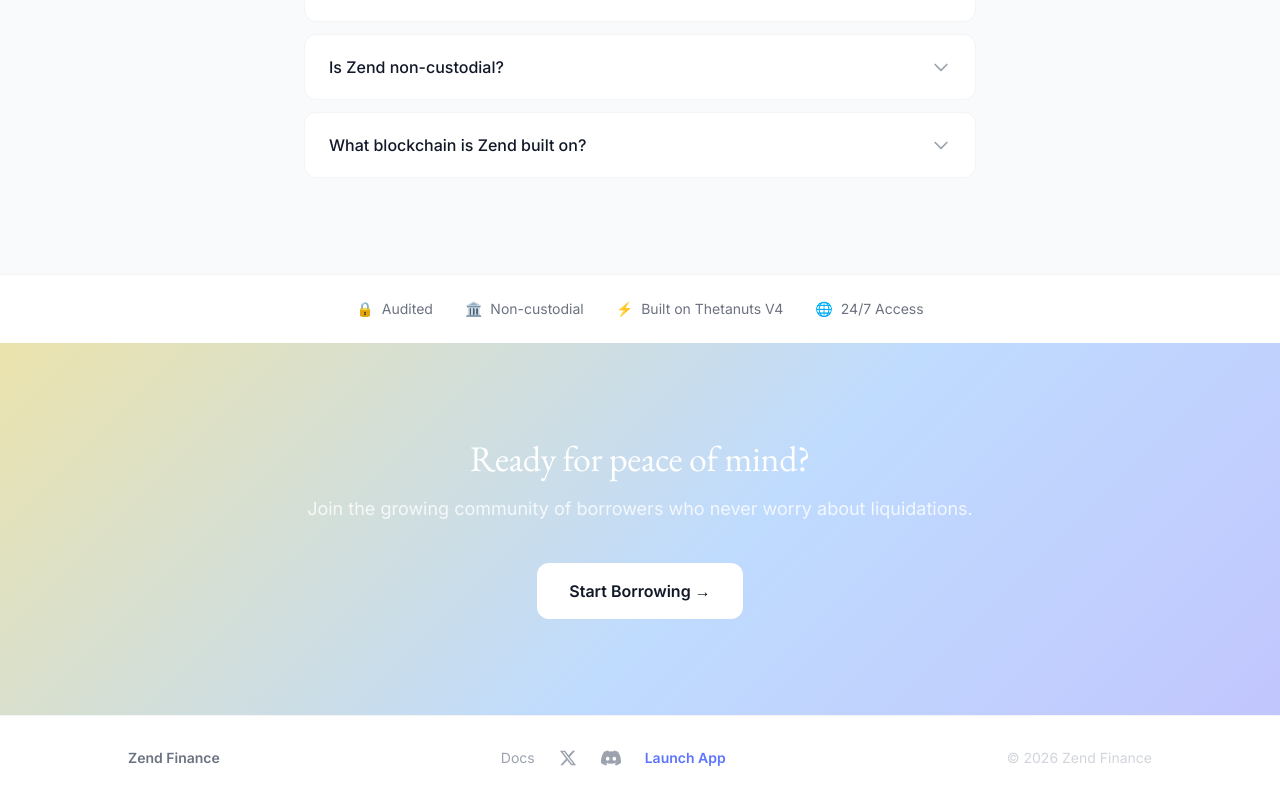
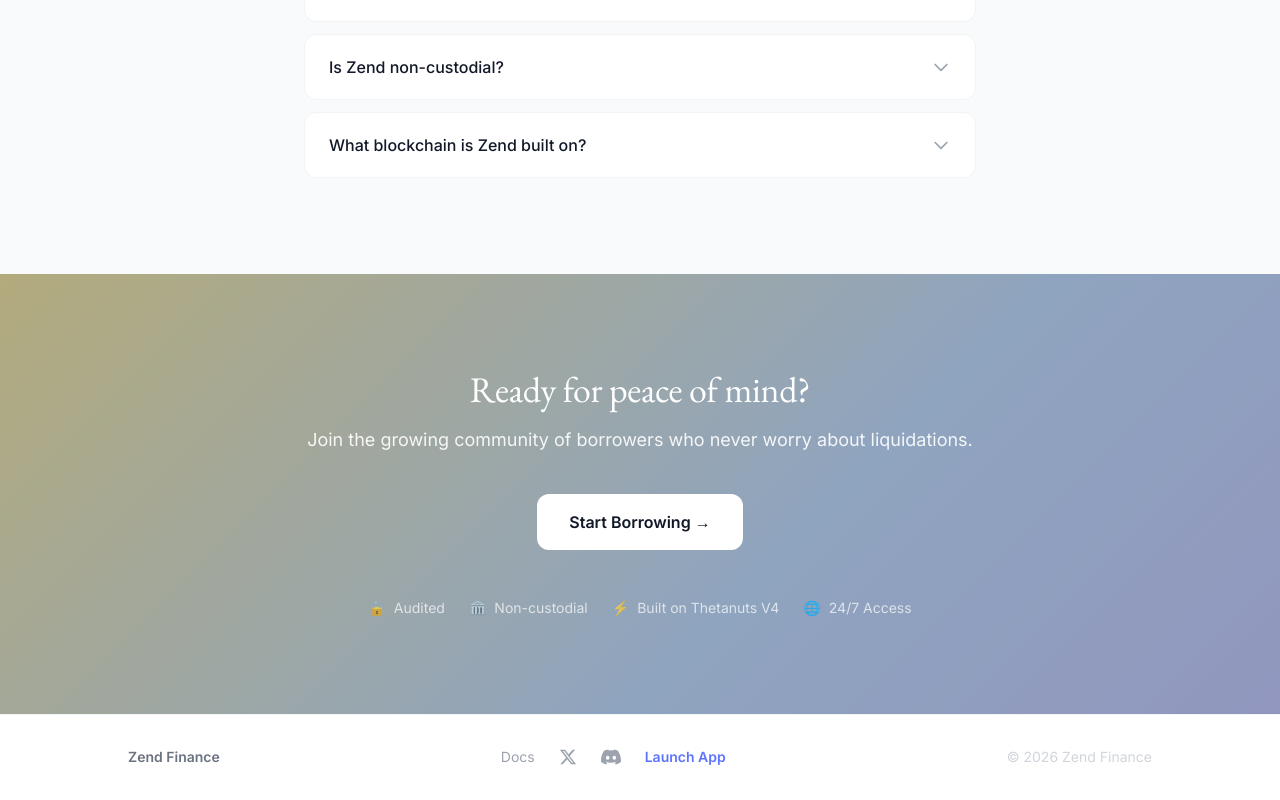
Before and after one commit to goheesheng/zendfi, a Next.js app: page / in a window 1280 px wide. Shown: the part 3763-4563 px from the top of the page. Built offline with nearby package versions, Linux system fonts and the light colour scheme.

Commit message:
style: merge TrustBar into CTA section with dark overlay for readability

```diff
--- a/src/app/page.tsx
+++ b/src/app/page.tsx
@@ -4,7 +4,6 @@
 import { HowItWorks } from '@/components/landing/HowItWorks';
 import { Comparison } from '@/components/landing/Comparison';
 import { FAQ } from '@/components/landing/FAQ';
-import { TrustBar } from '@/components/landing/TrustBar';
 import { CTA } from '@/components/landing/CTA';
 import { Footer } from '@/components/landing/Footer';
 
@@ -17,7 +16,6 @@
       <HowItWorks />
       <Comparison />
       <FAQ />
-      <TrustBar />
       <CTA />
       <Footer />
     </>
--- a/src/components/landing/CTA.tsx
+++ b/src/components/landing/CTA.tsx
@@ -1,5 +1,12 @@
 import Link from 'next/link';
 import { ScrollReveal } from './ScrollReveal';
+
+const badges = [
+  { icon: '🔒', label: 'Audited' },
+  { icon: '🏛️', label: 'Non-custodial' },
+  { icon: '⚡', label: 'Built on Thetanuts V4' },
+  { icon: '🌐', label: '24/7 Access' },
+];
 
 export function CTA() {
   return (
@@ -11,10 +18,13 @@
         animation: 'gradient-shift 15s ease infinite',
       }}
     >
+      {/* Dark overlay for text readability */}
+      <div className="absolute inset-0 bg-black/25 pointer-events-none" />
+
       <div className="max-w-2xl mx-auto relative z-10">
         <ScrollReveal>
           <h2 className="text-4xl font-display text-white mb-4">Ready for peace of mind?</h2>
-          <p className="text-lg text-white/80 mb-10">
+          <p className="text-lg text-white/90 mb-10">
             Join the growing community of borrowers who never worry about liquidations.
           </p>
           <Link
@@ -23,6 +33,16 @@
           >
             Start Borrowing →
           </Link>
+
+          {/* Trust badges */}
+          <div className="flex flex-wrap items-center justify-center gap-6 mt-12">
+            {badges.map((badge) => (
+              <div key={badge.label} className="flex items-center gap-2 text-sm text-white/70">
+                <span>{badge.icon}</span>
+                <span>{badge.label}</span>
+              </div>
+            ))}
+          </div>
         </ScrollReveal>
       </div>
     </section>
```
